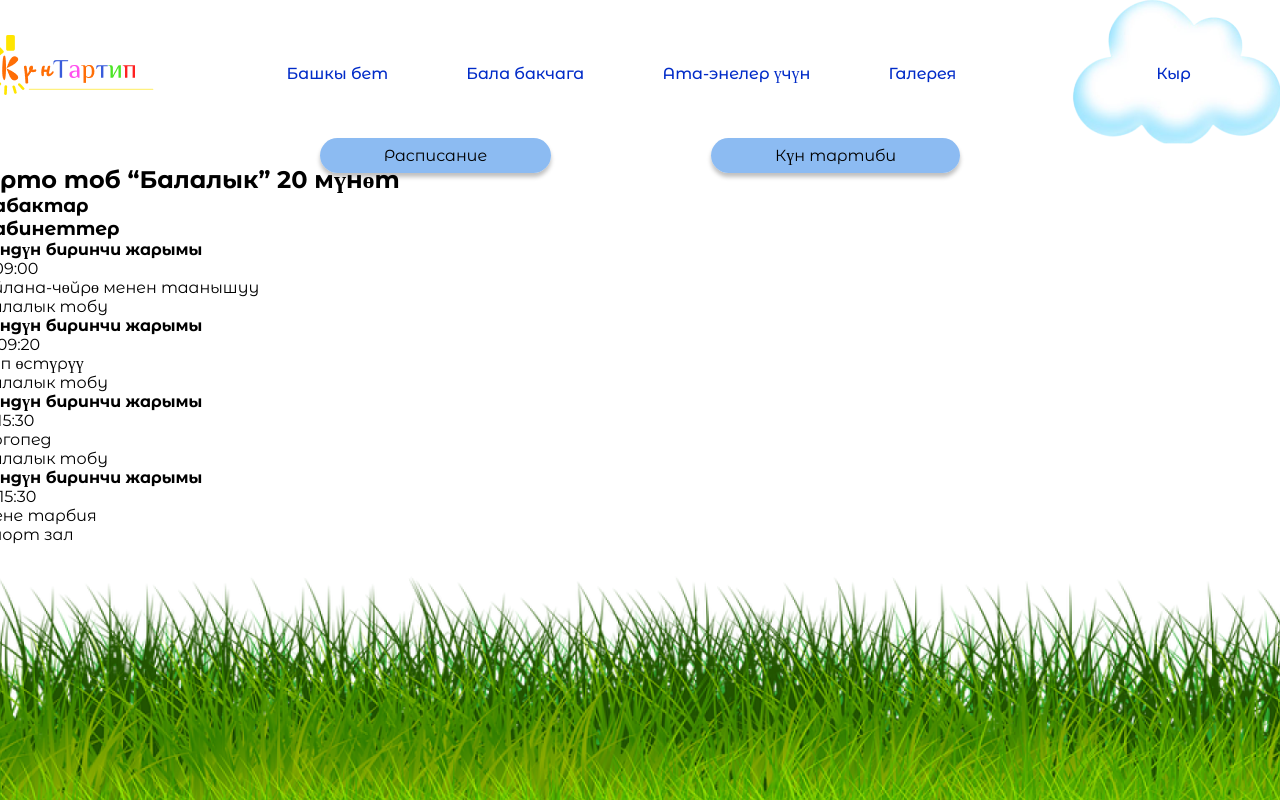
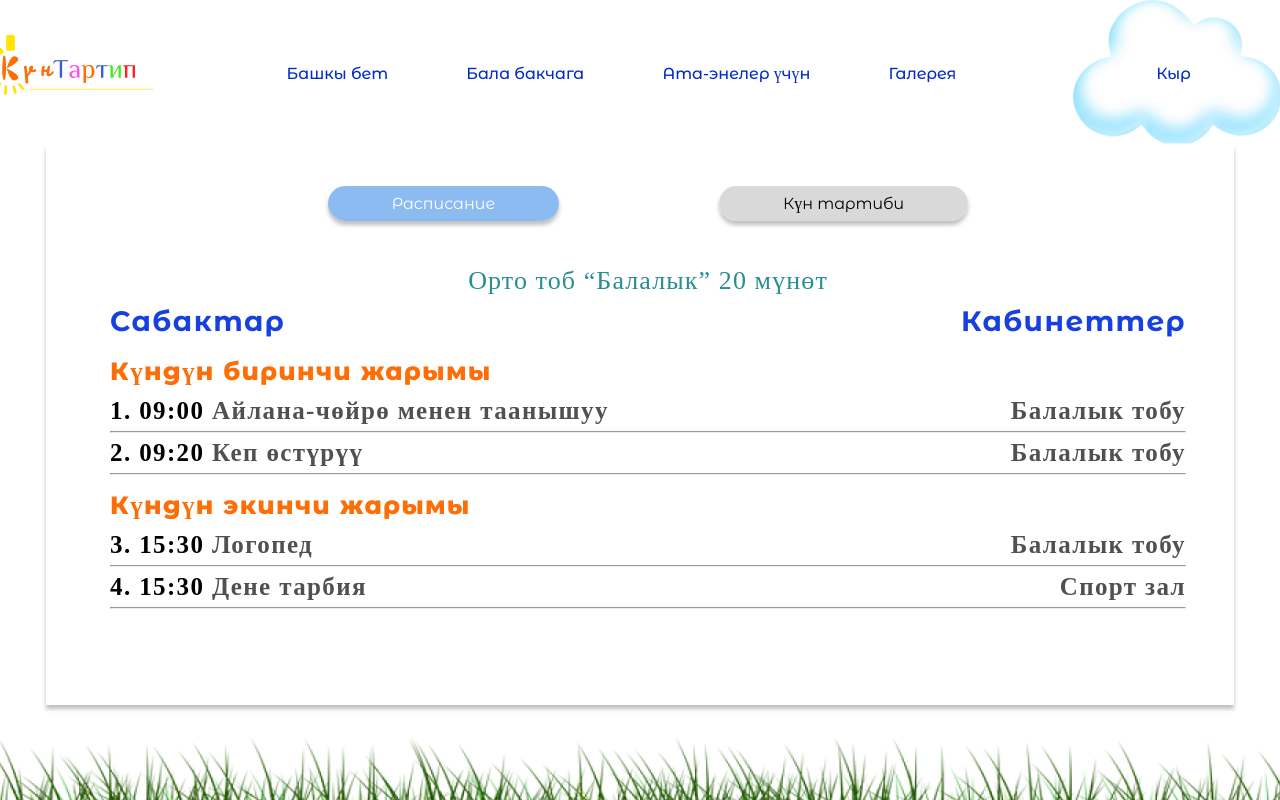
Before and after one commit to Dastan0307/Hackaton_Team, a React (Vite) app: page /lesson-Grid in a window 1280 px wide. Shown: the top 800 px of the page. Built offline with nearby package versions, Linux system fonts and the light colour scheme.

Commit message:
проверка

```diff
--- a/src/App.jsx
+++ b/src/App.jsx
@@ -7,11 +7,7 @@ import Login from "./screen/Auth/Login/Login";
 import Register from "./screen/Auth/Register/Register";
 import ProfilePage from "./screen/ProfilePage/ProfilePage";
 import DailyOrder from "./pages/DailyOrder/DailyOrder";
-import DailyOrder1 from "./pages/DailyOrder/DailyOrder1";
-import DailyOrder2 from "./pages/DailyOrder/DailyOrder2";
 import LessonGrid from "./pages/LessonGrid/LessonGrid";
-import LessonGrid1 from "./pages/LessonGrid/LessonGrid1";
-import LessonGrid2 from "./pages/LessonGrid/LessonGrid2";
 
 function App() {
   const location = useLocation();
@@ -24,11 +20,11 @@ function App() {
         <Route path="/login" element={<Login />} />
         <Route path="/profile" element={<ProfilePage />} />
         <Route path="/daily-order" element={<DailyOrder />} />
-        <Route path="/daily-order1" element={<DailyOrder1 />} />
-        <Route path="/daily-order2" element={<DailyOrder2 />} />
+        {/* <Route path="/daily-order1" element={<DailyOrder1 />} /> */}
+        {/* <Route path="/daily-order2" element={<DailyOrder2 />} /> */}
         <Route path="/lesson-Grid" element={<LessonGrid />} />
-        <Route path="/lesson-Grid1" element={<LessonGrid1 />} />
-        <Route path="/lesson-Grid2" element={<LessonGrid2 />} />
+        {/* <Route path="/lesson-Grid1" element={<LessonGrid1 />} /> */}
+        {/* <Route path="/lesson-Grid2" element={<LessonGrid2 />} /> */}
       </Routes>
       <Footer />
     </>
--- a/src/pages/DailyOrder/DailyOrder.jsx
+++ b/src/pages/DailyOrder/DailyOrder.jsx
@@ -1,22 +1,32 @@
-import React from "react";
+import React, { useState } from "react";
 import "./DailyOrder.scss";
 import { Link } from "react-router-dom";
+import DailyOrder1 from "./DailyOrder1";
+import DailyOrder2 from "./DailyOrder2";
 
 const DailyOrder = () => {
+  const [test, setState] = useState(true);
+  const raspisanie = () => {
+    setState(true);
+  };
+  const tartip = () => {
+    setState(false);
+  };
   return (
     <>
       <div className="daily">
         <div className="daily__first">
-          <Link to="/daily-order1" className="custom-link">
+          <Link onClick={raspisanie} className="custom-link">
             Сабактардын жүгүртмөсү
           </Link>
         </div>
         <div className="daily__second">
-          <Link to="/daily-order2" className="custom-link">
+          <Link onClick={tartip} className="custom-link">
             Күнүмдук сабак темалары
           </Link>
         </div>
       </div>
+      {test ? <DailyOrder1 /> : <DailyOrder2 />}
     </>
   );
 };
--- a/src/pages/DailyOrder/DailyOrder.scss
+++ b/src/pages/DailyOrder/DailyOrder.scss
@@ -29,6 +29,7 @@ ul {
   &__h2 {
     text-align: center;
     margin-bottom: 2rem;
+    margin-top: 2rem;
     font-size: 26px;
     color: #298d94;
     font-weight: 600;
@@ -65,6 +66,7 @@ ul {
   &__h2 {
     text-align: center;
     margin-bottom: 2rem;
+    margin-top: 2rem;
     font-size: 26px;
     color: #298d94;
     font-weight: 600;
--- a/src/pages/LessonGrid/LessonGrid.jsx
+++ b/src/pages/LessonGrid/LessonGrid.jsx
@@ -6,29 +6,41 @@ import LessonGrid2 from "./LessonGrid2";
 
 const LessonGrid = () => {
   const [test, setState] = useState(true);
+  const [isRaspisanieActive, setIsRaspisanieActive] = useState(true);
+  const [isTartipActive, setIsTartipActive] = useState(false);
+
   const raspisanie = () => {
+    setIsRaspisanieActive(true);
+    setIsTartipActive(false);
     setState(true);
   };
   const tartip = () => {
+    setIsRaspisanieActive(false);
+    setIsTartipActive(true);
     setState(false);
   };
-
   return (
-    <>
+    <div className="cont">
       <div className="lesson">
         <div className="lesson__first">
-          <Link onClick={raspisanie} className="custom-link">
+          <Link
+            onClick={raspisanie}
+            className={`custom-link ${isRaspisanieActive ? "active" : ""}`}
+          >
             Расписание
           </Link>
         </div>
         <div className="lesson__second">
-          <Link onClick={tartip} className="custom-link">
+          <Link
+            onClick={tartip}
+            className={`custom-link ${isTartipActive ? "active" : ""}`}
+          >
             Күн тартиби
           </Link>
         </div>
       </div>
       {test ? <LessonGrid1 /> : <LessonGrid2 />}
-    </>
+    </div>
   );
 };
 
--- a/src/pages/LessonGrid/LessonGrid.scss
+++ b/src/pages/LessonGrid/LessonGrid.scss
@@ -1,13 +1,84 @@
+.cont {
+  box-shadow: 0px 4px 4px 0px rgba(0, 0, 0, 0.25);
+  width: 90%;
+  margin: auto;
+  padding: 3rem 3rem 6rem 4rem;
+}
+
 .lesson {
   display: flex;
   justify-content: center;
+
   .lesson__first {
     margin-right: 10rem;
   }
   .custom-link {
     padding: 8px 4rem;
     border-radius: 20px;
-    background: #8cbbf2;
+    background: #d9d9d9;
     box-shadow: 0px 4px 4px 0px rgba(0, 0, 0, 0.25);
   }
+  .custom-link.active {
+    /* Стили для активной ссылки */
+    background: #8cbbf2;
+    color: white;
+  }
 }
+
+//? lessonGrid1 //
+.lessonGrid {
+  &__h2 {
+    color: #298d94;
+    font-family: Montserrat;
+    font-size: 26px;
+    font-style: normal;
+    font-weight: 500;
+    line-height: 40px; /* 200% */
+    letter-spacing: 1.1px;
+    text-align: center;
+    margin-top: 3rem;
+  }
+  &__flex {
+    display: flex;
+    justify-content: space-between;
+    color: #1641e0;
+    font-family: Open Sans;
+    font-size: 24px;
+    font-style: normal;
+    line-height: 40px; /* 142.857% */
+    letter-spacing: 1.54px;
+  }
+  &__flex1 {
+    display: flex;
+    justify-content: space-between;
+  }
+  &__h4 {
+    color: #ff6e06;
+    font-family: Montserrat Alternates;
+    font-size: 25px;
+    font-style: normal;
+    font-weight: 800;
+    line-height: 40px; /* 160% */
+    letter-spacing: 1.375px;
+    margin-top: 10px;
+  }
+  p {
+    color: #505050;
+    font-family: Montserrat;
+    font-size: 25px;
+    font-style: normal;
+    font-weight: 600;
+    line-height: 40px;
+    letter-spacing: 1.375px;
+  }
+  span {
+    color: #000;
+    text-align: center;
+    font-family: Montserrat;
+    font-size: 25px;
+    font-style: normal;
+    font-weight: 600;
+    line-height: 40px; /* 160% */
+    letter-spacing: 1.375px;
+  }
+}
--- a/src/pages/LessonGrid/LessonGrid1.jsx
+++ b/src/pages/LessonGrid/LessonGrid1.jsx
@@ -16,86 +16,63 @@ let lesson1 = [
 let lesson2 = [
   {
     id: 1,
-    time: " 3. 15:30",
-    ras: "Логопед",
-    kabin: "Балалык тобу",
+    time1: " 3. 15:30",
+    ras1: "Логопед",
+    kabin1: "Балалык тобу",
   },
   {
     id: 2,
-    time: "4. 15:30",
-    ras: "Дене тарбия",
-    kabin: "Спорт зал",
+    time1: "4. 15:30",
+    ras1: "Дене тарбия",
+    kabin1: "Спорт зал",
   },
 ];
 const LessonGrid1 = () => {
   return (
     <div>
-      <div>
-        <h2>Орто тоб “Балалык” 20 мүнөт</h2>
-        <div>
+      <div className="lessonGrid">
+        <h2 className="lessonGrid__h2">Орто тоб “Балалык” 20 мүнөт</h2>
+        <div className="lessonGrid__flex">
           <h3>Сабактар</h3>
           <h3>Кабинеттер</h3>
         </div>
+        <div>
+          <h4 className="lessonGrid__h4">Күндүн биринчи жарымы</h4>
           {lesson1.map((value, index) => {
             return (
               <div className="" key={index}>
-              <h4>Күндүн биринчи жарымы</h4>
-              <div>
+                <div className="lessonGrid__flex1">
                   <p>
-                  <span>{value.time}</span>
+                    <span>{value.time} </span>
+                    {value.ras}
                   </p>
-                <div>
-                  <p>{value.ras}</p>
                   <p>{value.kabin}</p>
                 </div>
-              </div>
+                <hr />
               </div>
             );
           })}
-        {lesson2.map((value, index) => {
+        </div>
+        <div>
+          <h4 className="lessonGrid__h4">Күндүн экинчи жарымы</h4>
+          {lesson2.map((value1, id) => {
             return (
-            <div className="" key={index}>
-              <h4>Күндүн биринчи жарымы</h4>
-              <div>
+              <div className="" key={id}>
+                <div className="lessonGrid__flex1">
                   <p>
-                  <span>{value.time}</span>
+                    <span>{value1.time1} </span>
+                    {value1.ras1}
                   </p>
-                <div>
-                  <p>{value.ras}</p>
-                  <p>{value.kabin}</p>
+                  <p>{value1.kabin1}</p>
                 </div>
-              </div>
+                <hr />
               </div>
             );
           })}
+        </div>
       </div>
     </div>
   );
 };
 
 export default LessonGrid1;
-
-// {lesson1.map((value, index) => {
-//   return (
-// <div>
-// <div>
-// <h4>Күндүн биринчи жарымы</h4>
-// <div>
-//   <p>
-//     <span>1. 09:00</span>
-//   </p>
-//   <p></p>
-// </div>
-// </div>
-// {/* <div>
-// <h4>Күндүн экинчи жарымы</h4>
-// <div>
-//   <p>
-//     <span>1. 09:00</span>
-//   </p>
-//   <p></p>
-// </div>
-// </div>
-// <div> */}
-// );
-// })}
--- a/src/pages/LessonGrid/LessonGrid2.jsx
+++ b/src/pages/LessonGrid/LessonGrid2.jsx
@@ -1,7 +1,71 @@
 import React from "react";
 
+let tartip1 = [
+  {
+    id: 1,
+    time1: "1. 7:00-8:30",
+    name: "Балдарды кабыл алуу",
+  },
+  {
+    id: 2,
+    time1: "2. 8:30-8:50",
+    name: "Подготовка к завтраку, завтрак",
+  },
+  {
+    id: 3,
+    time1: "3. 7:00-8:30",
+    name: "Балдарды кабыл алуу",
+  },
+  {
+    id: 4,
+    time1: "4. 8:30-8:50",
+    name: "Подготовка к завтраку, завтрак",
+  },
+  {
+    id: 5,
+    time1: "5. 7:00-8:30",
+    name: "Балдарды кабыл алуу",
+  },
+  {
+    id: 6,
+    time1: "6. 8:30-8:50",
+    name: "Подготовка к завтраку, завтрак",
+  },
+  {
+    id: 7,
+    time1: "7. 7:00-8:30",
+    name: "Балдарды кабыл алуу",
+  },
+  {
+    id: 8,
+    time1: "8. 8:30-8:50",
+    name: "Подготовка к завтраку, завтрак",
+  },
+  {
+    id: 9,
+    time1: "9. 7:00-8:30",
+    name: "Балдарды кабыл алуу",
+  },
+  {
+    id: 10,
+    time1: "10. 8:30-8:50",
+    name: "Подготовка к завтраку, завтрак",
+  },
+];
+
 const LessonGrid2 = () => {
-  return <div>LessonGrid2</div>;
+  return (
+    <div>
+      <div className="lessonGrid">
+        <h3>
+          Убакыт<span>Негизги иш</span>
+        </h3>
+        <div>
+          <span></span>
+        </div>
+        <p>Балдардын үйгө кетүүсү</p>
+      </div>
+    </div>
+  );
 };
-
 export default LessonGrid2;
--- a/src/screen/Auth/Register/Register.jsx
+++ b/src/screen/Auth/Register/Register.jsx
@@ -30,7 +30,6 @@ const Register = () => {
                     <label ><input type="checkbox" /> Ата-энебиз</label>
                     <label ><input type="checkbox" /> Биз тарбиячыбыз</label>
                 </div>
-
                 <form className='form'>
                     <input type="text" placeholder='Ысым (Логин)' />
                     <input type="text" placeholder='Пароль:' />
--- a/src/screen/Main/main.scss
+++ b/src/screen/Main/main.scss
@@ -243,6 +243,10 @@
 }
 .oppor__str {
   padding: 0.8rem 0 0 0.5rem;
+  margin-top: 20px;
+}
+.oppor__imag {
+  margin-top: 20px;
 }
 
 /* button */
```
Lines whose indentation alone changed are shown as unchanged.
